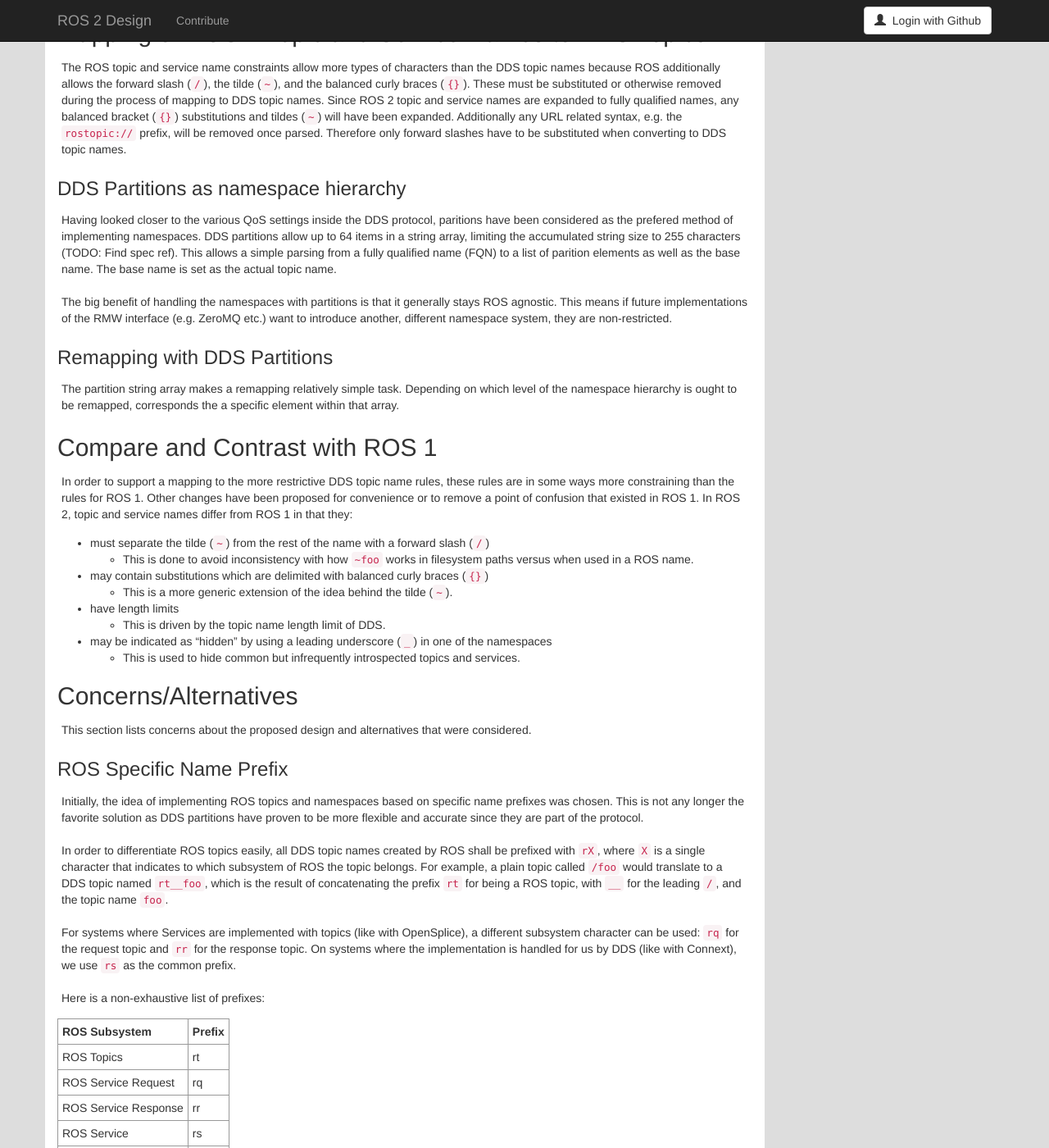
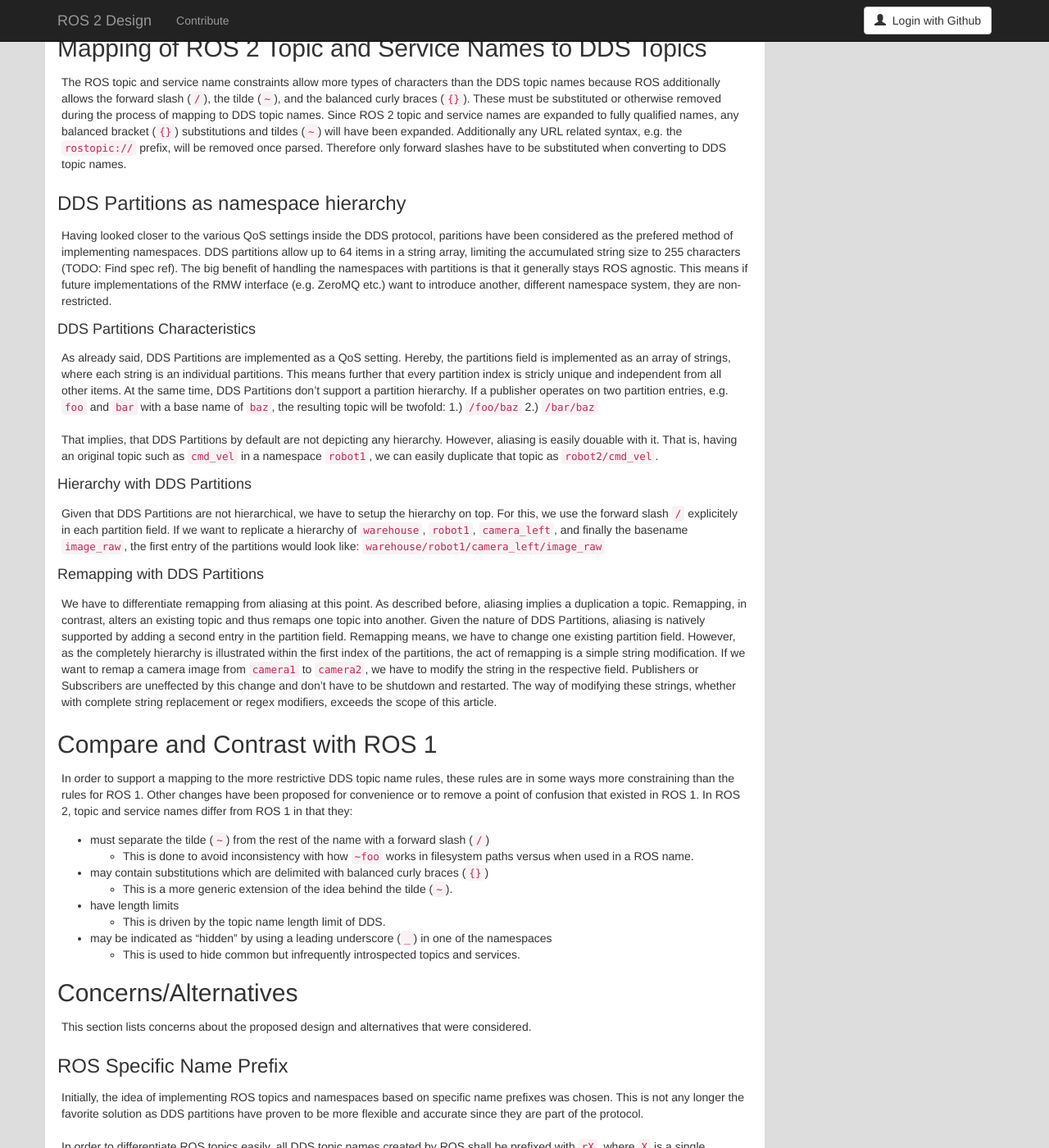
Before and after one commit to ros2/design, a Jekyll site: the page built from articles/140_topic_and_service_name_mapping.md, in a window 1280 px wide and 1400 px high, scrolled down 4117 px. Shown: the whole window at 82% size. Built offline with Jekyll 4.4.1, drawn with Linux system fonts in a browser that asks for light colours; nearby versions of some CDN libraries; some of the changed text lies outside the part shown.

Commit message:
extended DDS partition explanation

```diff
--- a/articles/140_topic_and_service_name_mapping.md
+++ b/articles/140_topic_and_service_name_mapping.md
@@ -221,13 +221,28 @@
 
 ### DDS Partitions as namespace hierarchy
 
-Having looked closer to the various QoS settings inside the DDS protocol, paritions have been considered as the prefered method of implementing namespaces. DDS partitions allow up to 64 items in a string array, limiting the accumulated string size to 255 characters (TODO: Find spec ref). This allows a simple parsing from a fully qualified name (FQN) to a list of parition elements as well as the base name. The base name is set as the actual topic name.
-
+Having looked closer to the various QoS settings inside the DDS protocol, paritions have been considered as the prefered method of implementing namespaces. DDS partitions allow up to 64 items in a string array, limiting the accumulated string size to 255 characters (TODO: Find spec ref).
 The big benefit of handling the namespaces with partitions is that it generally stays ROS agnostic. This means if future implementations of the RMW interface (e.g. ZeroMQ etc.) want to introduce another, different namespace system, they are non-restricted.
 
-### Remapping with DDS Partitions
+#### DDS Partitions Characteristics
 
-The partition string array makes a remapping relatively simple task. Depending on which level of the namespace hierarchy is ought to be remapped, corresponds the a specific element within that array.
+As already said, DDS Partitions are implemented as a QoS setting. Hereby, the partitions field is implemented as an array of strings, where each string is an individual partitions. This means further that every partition index is stricly unique and independent from all other items.
+At the same time, DDS Partitions don't support a partition hierarchy. If a publisher operates on two partition entries, e.g. `foo` and `bar` with a base name of `baz`, the resulting topic will be twofold:
+1.) `/foo/baz`
+2.) `/bar/baz`
+
+That implies, that DDS Partitions by default are not depicting any hierarchy. However, aliasing is easily douable with it. That is, having an original topic such as `cmd_vel` in a namespace `robot1`, we can easily duplicate that topic as `robot2/cmd_vel`.
+
+#### Hierarchy with DDS Partitions
+
+Given that DDS Partitions are not hierarchical, we have to setup the hierarchy on top. For this, we use the forward slash `/` explicitely in each partition field. If we want to replicate a hierarchy of `warehouse`, `robot1`, `camera_left`, and finally the basename `image_raw`, the first entry of the partitions would look like:
+`warehouse/robot1/camera_left/image_raw`
+
+#### Remapping with DDS Partitions
+
+We have to differentiate remapping from aliasing at this point. As described before, aliasing implies a duplication a topic. Remapping, in contrast, alters an existing topic and thus remaps one topic into another.
+Given the nature of DDS Partitions, aliasing is natively supported by adding a second entry in the partition field.
+Remapping means, we have to change one existing partition field. However, as the completely hierarchy is illustrated within the first index of the partitions, the act of remapping is a simple string modification. If we want to remap a camera image from `camera1` to `camera2`, we have to modify the string in the respective field. Publishers or Subscribers are uneffected by this change and don't have to be shutdown and restarted. The way of modifying these strings, whether with complete string replacement or regex modifiers, exceeds the scope of this article.
 
 ## Compare and Contrast with ROS 1
 
```
